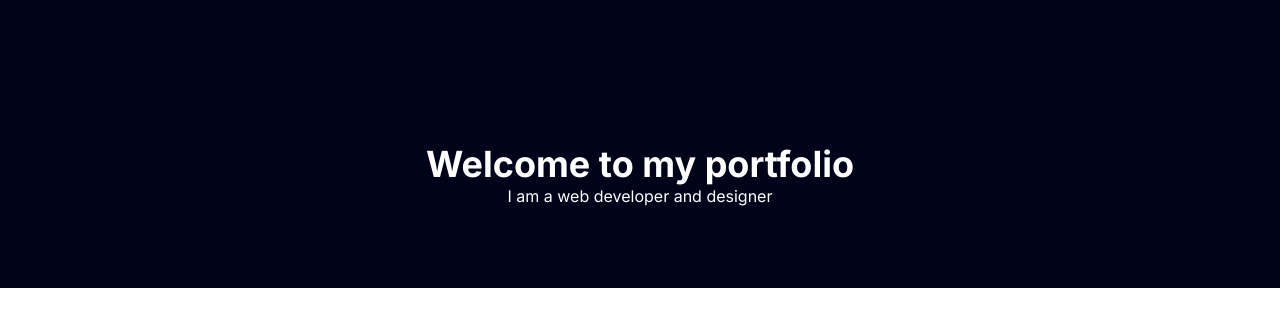
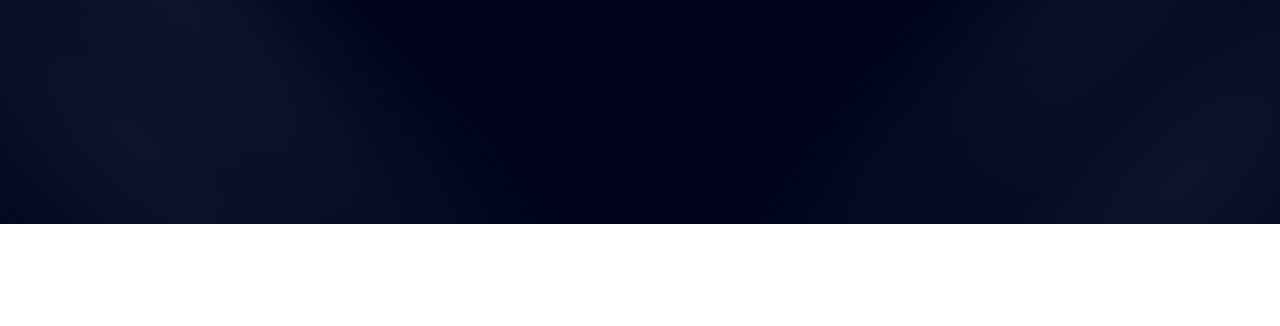
Before and after one commit to NiazAhmed1/Next_JS_p, a Next.js app: page / in a window 1280 px wide. Shown: the top 326 px of the page. Built offline with nearby package versions, Linux system fonts and the light colour scheme.

Commit message:
update compoenet

```diff
--- a/app/page.tsx
+++ b/app/page.tsx
@@ -7,6 +7,7 @@
       <div>
         <Hero/>
       </div>
+
     </main>
 
   );
--- a/components/Hero.tsx
+++ b/components/Hero.tsx
@@ -1,17 +1,18 @@
 import React from 'react'
+import { Spotlight } from './ui/spotligh-new'
 
 function Hero() {
   return (
 
     <div className='pb-20 pt-36'>
-        <div>
-          <h1 className='text-4xl font-bold text-white text-center'>Welcome to my portfolio</h1>
-          <p className='text-white text-center'>I am a web developer and designer</p>
+      <div>
+        <Spotlight/>
+      </div>
 
-        </div>
     </div>
 
 )
 }
 
+
 export default Hero
--- /dev/null
+++ b/components/ui/backgorund-boxes.tsx
@@ -0,0 +1,76 @@
+"use client";
+import React from "react";
+import { motion } from "motion/react";
+import { cn } from "@/lib/utils";
+
+export const BoxesCore = ({ className, ...rest }: { className?: string }) => {
+  const rows = new Array(150).fill(1);
+  const cols = new Array(100).fill(1);
+  let colors = [
+    "--sky-300",
+    "--pink-300",
+    "--green-300",
+    "--yellow-300",
+    "--red-300",
+    "--purple-300",
+    "--blue-300",
+    "--indigo-300",
+    "--violet-300",
+  ];
+  const getRandomColor = () => {
+    return colors[Math.floor(Math.random() * colors.length)];
+  };
+
+  return (
+    <div
+      style={{
+        transform: `translate(-40%,-60%) skewX(-48deg) skewY(14deg) scale(0.675) rotate(0deg) translateZ(0)`,
+      }}
+      className={cn(
+        "absolute left-1/4 p-4 -top-1/4 flex  -translate-x-1/2 -translate-y-1/2 w-full h-full z-0 ",
+        className
+      )}
+      {...rest}
+    >
+      {rows.map((_, i) => (
+        <motion.div
+          key={`row` + i}
+          className="w-16 h-8  border-l  border-slate-700 relative"
+        >
+          {cols.map((_, j) => (
+            <motion.div
+              whileHover={{
+                backgroundColor: `var(${getRandomColor()})`,
+                transition: { duration: 0 },
+              }}
+              animate={{
+                transition: { duration: 2 },
+              }}
+              key={`col` + j}
+              className="w-16 h-8  border-r border-t border-slate-700 relative"
+            >
+              {j % 2 === 0 && i % 2 === 0 ? (
+                <svg
+                  xmlns="http://www.w3.org/2000/svg"
+                  fill="none"
+                  viewBox="0 0 24 24"
+                  strokeWidth="1.5"
+                  stroke="currentColor"
+                  className="absolute h-6 w-10 -top-[14px] -left-[22px] text-slate-700 stroke-[1px] pointer-events-none"
+                >
+                  <path
+                    strokeLinecap="round"
+                    strokeLinejoin="round"
+                    d="M12 6v12m6-6H6"
+                  />
+                </svg>
+              ) : null}
+            </motion.div>
+          ))}
+        </motion.div>
+      ))}
+    </div>
+  );
+};
+
+export const Boxes = React.memo(BoxesCore);
--- /dev/null
+++ b/components/ui/spotligh-new.tsx
@@ -0,0 +1,128 @@
+"use client";
+import React from "react";
+import { motion } from "motion/react";
+
+type SpotlightProps = {
+  gradientFirst?: string;
+  gradientSecond?: string;
+  gradientThird?: string;
+  translateY?: number;
+  width?: number;
+  height?: number;
+  smallWidth?: number;
+  duration?: number;
+  xOffset?: number;
+};
+
+export const Spotlight = ({
+  gradientFirst = "radial-gradient(68.54% 68.72% at 55.02% 31.46%, hsla(210, 100%, 85%, .08) 0, hsla(210, 100%, 55%, .02) 50%, hsla(210, 100%, 45%, 0) 80%)",
+  gradientSecond = "radial-gradient(50% 50% at 50% 50%, hsla(210, 100%, 85%, .06) 0, hsla(210, 100%, 55%, .02) 80%, transparent 100%)",
+  gradientThird = "radial-gradient(50% 50% at 50% 50%, hsla(210, 100%, 85%, .04) 0, hsla(210, 100%, 45%, .02) 80%, transparent 100%)",
+  translateY = -350,
+  width = 560,
+  height = 1380,
+  smallWidth = 240,
+  duration = 7,
+  xOffset = 100,
+}: SpotlightProps = {}) => {
+  return (
+    <motion.div
+      initial={{
+        opacity: 0,
+      }}
+      animate={{
+        opacity: 1,
+      }}
+      transition={{
+        duration: 1.5,
+      }}
+      className="pointer-events-none absolute inset-0 h-full w-full"
+    >
+      <motion.div
+        animate={{
+          x: [0, xOffset, 0],
+        }}
+        transition={{
+          duration,
+          repeat: Infinity,
+          repeatType: "reverse",
+          ease: "easeInOut",
+        }}
+        className="absolute top-0 left-0 w-screen h-screen z-40 pointer-events-none"
+      >
+        <div
+          style={{
+            transform: `translateY(${translateY}px) rotate(-45deg)`,
+            background: gradientFirst,
+            width: `${width}px`,
+            height: `${height}px`,
+          }}
+          className={`absolute top-0 left-0`}
+        />
+
+        <div
+          style={{
+            transform: "rotate(-45deg) translate(5%, -50%)",
+            background: gradientSecond,
+            width: `${smallWidth}px`,
+            height: `${height}px`,
+          }}
+          className={`absolute top-0 left-0 origin-top-left`}
+        />
+
+        <div
+          style={{
+            transform: "rotate(-45deg) translate(-180%, -70%)",
+            background: gradientThird,
+            width: `${smallWidth}px`,
+            height: `${height}px`,
+          }}
+          className={`absolute top-0 left-0 origin-top-left`}
+        />
+      </motion.div>
+
+      <motion.div
+        animate={{
+          x: [0, -xOffset, 0],
+        }}
+        transition={{
+          duration,
+          repeat: Infinity,
+          repeatType: "reverse",
+          ease: "easeInOut",
+        }}
+        className="absolute top-0 right-0 w-screen h-screen z-40 pointer-events-none"
+      >
+        <div
+          style={{
+            transform: `translateY(${translateY}px) rotate(45deg)`,
+            background: gradientFirst,
+            width: `${width}px`,
+            height: `${height}px`,
+          }}
+          className={`absolute top-0 right-0`}
+        />
+
+        <div
+          style={{
+            transform: "rotate(45deg) translate(-5%, -50%)",
+            background: gradientSecond,
+            width: `${smallWidth}px`,
+            height: `${height}px`,
+          }}
+          className={`absolute top-0 right-0 origin-top-right`}
+        />
+
+        <div
+          style={{
+            transform: "rotate(45deg) translate(180%, -70%)",
+            background: gradientThird,
+            width: `${smallWidth}px`,
+            height: `${height}px`,
+          }}
+          className={`absolute top-0 right-0 origin-top-right`}
+        />
+      </motion.div>
+    </motion.div>
+  );
+};
--- /dev/null
+++ b/lib/utils.ts
@@ -0,0 +1,6 @@
+import { ClassValue, clsx } from "clsx";
+import { twMerge } from "tailwind-merge";
+
+export function cn(...inputs: ClassValue[]) {
+  return twMerge(clsx(inputs));
+}
--- a/package.json
+++ b/package.json
@@ -9,10 +9,14 @@
     "lint": "next lint"
   },
   "dependencies": {
+    "clsx": "^2.1.1",
+    "mini-svg-data-uri": "^1.4.4",
+    "motion": "^12.5.0",
     "next": "^14.2.24",
     "next-themes": "^0.4.6",
     "react": "^18",
-    "react-dom": "^18"
+    "react-dom": "^18",
+    "tailwind-merge": "^3.0.2"
   },
   "devDependencies": {
     "@types/node": "^20",
--- a/tailwind.config.ts
+++ b/tailwind.config.ts
@@ -1,4 +1,9 @@
 import type { Config } from "tailwindcss";
+
+
+const {
+  default: flattenColorPalette,
+} = require("tailwindcss/lib/util/flattenColorPalette");
 
 const config: Config = {
   content: [
@@ -16,6 +21,21 @@
       }
     },
   },
-  plugins: [],
+  plugins: [
+    addVariablesForColors,
+  ],
 };
+
+
+
+function addVariablesForColors({ addBase, theme }: any) {
+  let allColors = flattenColorPalette(theme("colors"));
+  let newVars = Object.fromEntries(
+    Object.entries(allColors).map(([key, val]) => [`--${key}`, val])
+  );
+
+  addBase({
+    ":root": newVars,
+  });
+}
 export default config;
```
Also changed, not shown: 1 other file (tests, documents, lock files or other folders).
